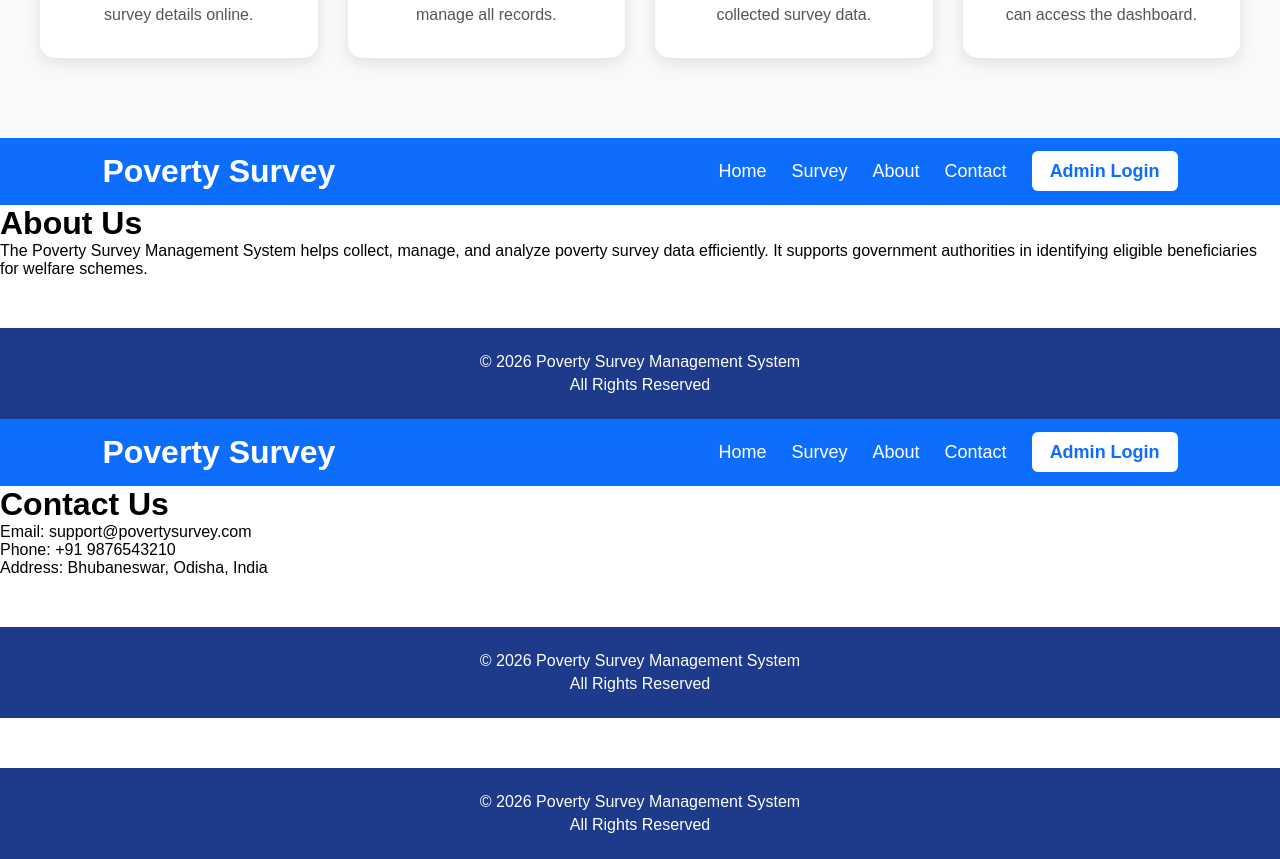
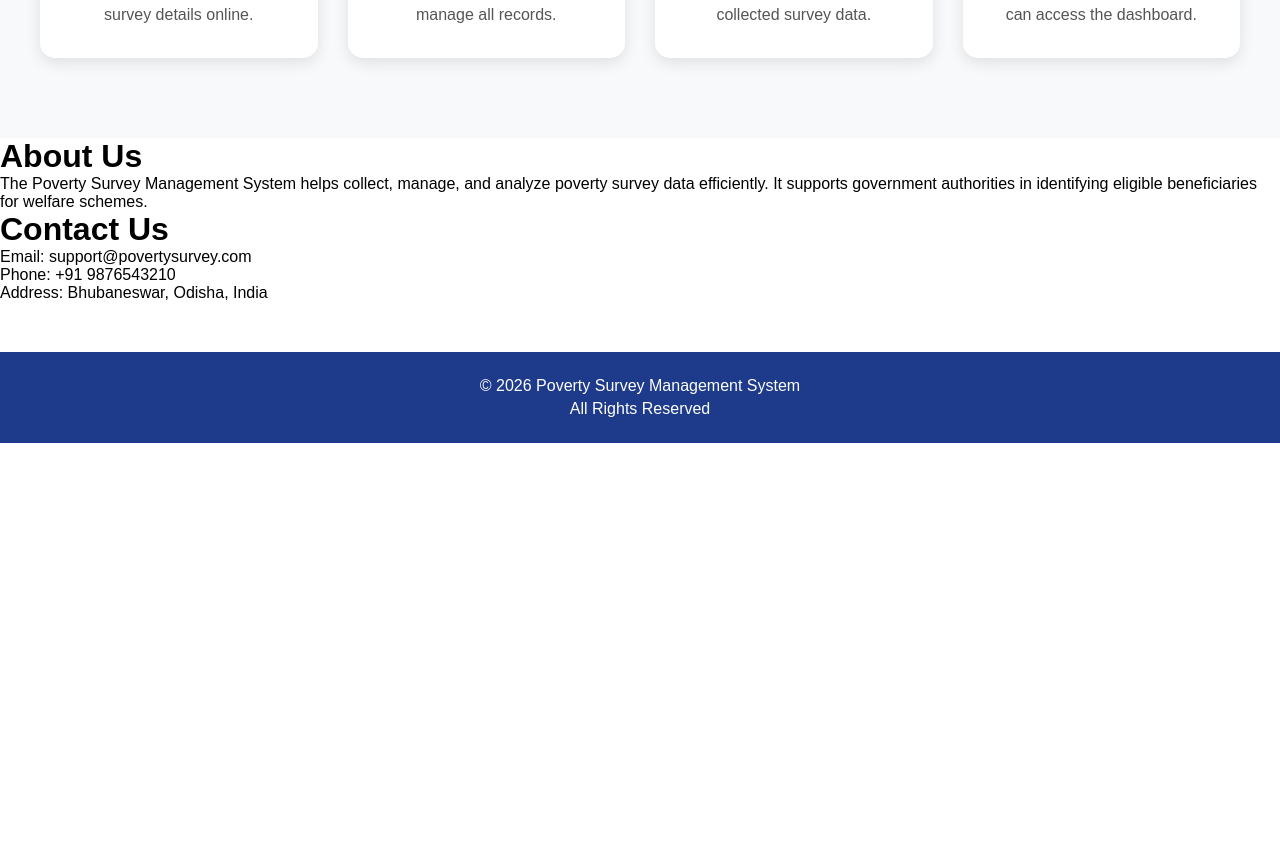
Before and after one commit to Santu2004/PovertySurveyWeb, a React app in the folder frontend/: page / in a window 1280 px wide. Shown: the part 860-1719 px from the top of the page. After the commit the page ends 1303 px from the top, so only its background shows below. Built offline with nearby package versions, Linux system fonts and the light colour scheme; the HTML template or start-up script is replaced by a standard one.

Commit message:
modified

```diff
--- a/frontend/src/components/About.jsx
+++ b/frontend/src/components/About.jsx
@@ -1,10 +1,7 @@
-import Navbar from "../components/Navbar";
-import Footer from "../components/Footer";
 
 function About() {
   return (
     <>
-      <Navbar />
 
       <div className="about-container">
         <h1>About Us</h1>
@@ -16,7 +13,7 @@ function About() {
         </p>
       </div>
 
-      <Footer />
+
     </>
   );
 }
--- a/frontend/src/components/Contact.jsx
+++ b/frontend/src/components/Contact.jsx
@@ -1,10 +1,9 @@
-import Navbar from "../components/Navbar";
-import Footer from "../components/Footer";
+
 
 function Contact() {
   return (
     <>
-      <Navbar />
+
 
       <div className="contact-container">
         <h1>Contact Us</h1>
@@ -14,7 +13,7 @@ function Contact() {
         <p>Address: Bhubaneswar, Odisha, India</p>
       </div>
 
-      <Footer />
+
     </>
   );
 }
```
